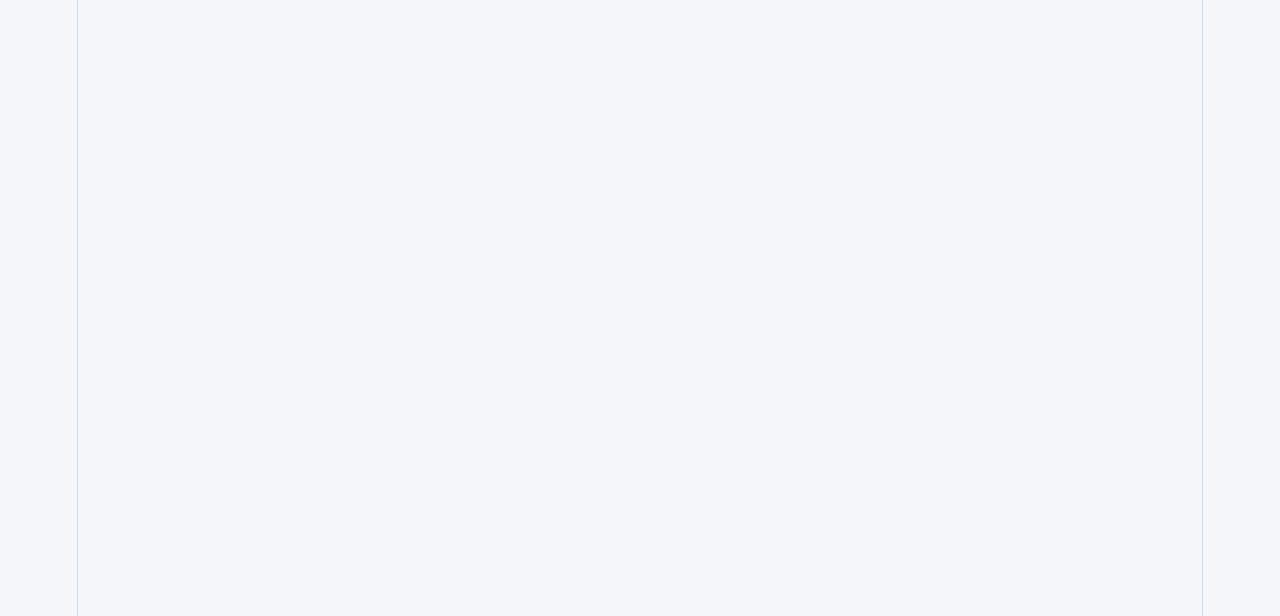
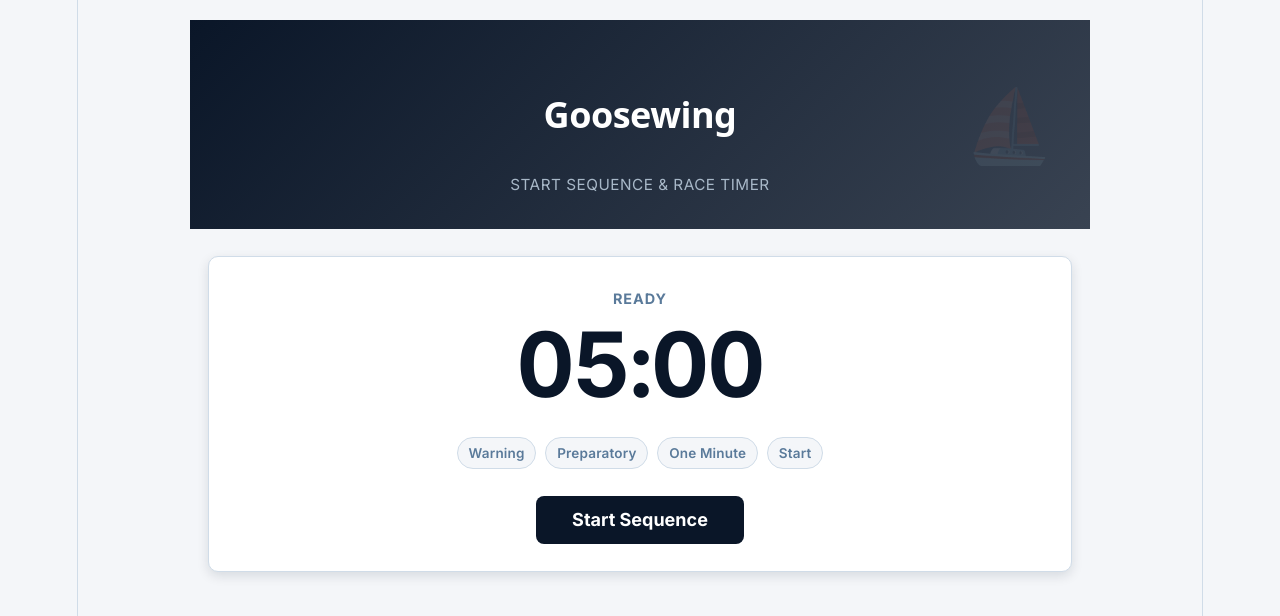
Before and after one commit to DavidForde/Goosewing, a React (Vite) app: page /timer in a window 1280 px wide. Before the commit this address had no page. Shown: the top 616 px of the page. Built offline with nearby package versions, Linux system fonts and the light colour scheme.

Commit message:
add start sequence and race timer

```diff
--- a/src/App.jsx
+++ b/src/App.jsx
@@ -3,6 +3,7 @@ import Home from "./pages/Home";
 import Results from "./pages/Results";
 import Registration from "./pages/Registration";
 import Protests from "./pages/Protests";
+import Timer from "./pages/Timer";
 
 export default function App() {
   return (
@@ -13,6 +14,7 @@ export default function App() {
           <Route path="/results" element={<Results />} />
           <Route path="/registration" element={<Registration />} />
           <Route path="/protests" element={<Protests />} />
+          <Route path="/timer" element={<Timer />} />
         </Routes>
       </div>
     </BrowserRouter>
--- a/src/pages/Home.jsx
+++ b/src/pages/Home.jsx
@@ -24,6 +24,11 @@ export default function Home() {
           <p>Submit and track hearings</p>
         </Link>
 
+        <Link to="/timer" className="card">
+  <h2>⏱ Timer</h2>
+  <p>Start sequence and record finishes</p>
+</Link>
+
       </div>
 
     </div>
--- /dev/null
+++ b/src/pages/Timer.jsx
@@ -0,0 +1,268 @@
+import { useState, useEffect, useRef } from "react";
+
+const SEQUENCE = [
+  { label: "Warning", seconds: 300, signal: "One long" },
+  { label: "Preparatory", seconds: 240, signal: "One long" },
+  { label: "One Minute", seconds: 60, signal: "One long" },
+  { label: "Start", seconds: 0, signal: "One long" },
+];
+
+function formatTime(seconds) {
+  const abs = Math.abs(seconds);
+  const m = Math.floor(abs / 60).toString().padStart(2, "0");
+  const s = (abs % 60).toString().padStart(2, "0");
+  return `${m}:${s}`;
+}
+
+function loadBoats() {
+  try {
+    const raw = localStorage.getItem("goosewing-boats");
+    if (!raw) return [];
+    return JSON.parse(raw);
+  } catch {
+    return [];
+  }
+}
+
+function saveFinishes(finishes) {
+  try {
+    localStorage.setItem("goosewing-timer-finishes", JSON.stringify(finishes));
+  } catch {}
+}
+
+export default function Timer() {
+  const [phase, setPhase] = useState(null); // null = not started
+  const [secondsLeft, setSecondsLeft] = useState(300);
+  const [running, setRunning] = useState(false);
+  const [started, setStarted] = useState(false); // gun has fired
+  const [elapsed, setElapsed] = useState(0); // seconds since gun
+  const [finishes, setFinishes] = useState([]); // { boatId, sailNumber, boatName, elapsed }
+  const [boats, setBoats] = useState([]);
+  const intervalRef = useRef(null);
+
+  useEffect(() => {
+    setBoats(loadBoats());
+  }, []);
+
+  useEffect(() => {
+    if (!running) return;
+
+    intervalRef.current = setInterval(() => {
+      if (!started) {
+        setSecondsLeft((prev) => {
+          const next = prev - 1;
+          // Check if we hit a sequence boundary
+          if (next <= 0) {
+            setStarted(true);
+            setPhase("Racing");
+            return 0;
+          }
+          // Update phase label
+          if (next <= 60) setPhase("One Minute");
+          else if (next <= 240) setPhase("Preparatory");
+          else setPhase("Warning");
+          return next;
+        });
+      } else {
+        setElapsed((prev) => prev + 1);
+      }
+    }, 1000);
+
+    return () => clearInterval(intervalRef.current);
+  }, [running, started]);
+
+  function startSequence() {
+    setPhase("Warning");
+    setSecondsLeft(300);
+    setStarted(false);
+    setElapsed(0);
+    setFinishes([]);
+    setRunning(true);
+  }
+
+  function stopReset() {
+    clearInterval(intervalRef.current);
+    setRunning(false);
+    setStarted(false);
+    setPhase(null);
+    setSecondsLeft(300);
+    setElapsed(0);
+    setFinishes([]);
+  }
+
+  function recordFinish(boat) {
+    if (!started) return;
+    if (finishes.find((f) => f.boatId === boat.id)) return; // already finished
+    const finish = {
+      boatId: boat.id,
+      sailNumber: boat.sailNumber,
+      boatName: boat.boatName,
+      elapsed,
+      position: finishes.length + 1,
+    };
+    const next = [...finishes, finish];
+    setFinishes(next);
+    saveFinishes(next);
+  }
+
+  const finishedIds = new Set(finishes.map((f) => f.boatId));
+  const unfinished = boats.filter((b) => !finishedIds.has(b.id));
+
+  function getPhaseColour() {
+    if (!phase) return "#0a1628";
+    if (started) return "#1a6b1a";
+    if (phase === "One Minute") return "#b8360a";
+    if (phase === "Preparatory") return "#8a6800";
+    return "#0a1628";
+  }
+
+  return (
+    <div className="app">
+      <header className="header" style={{ background: `linear-gradient(135deg, ${getPhaseColour()} 0%, ${getPhaseColour()}cc 100%)` }}>
+        <h1>Goosewing</h1>
+        <p className="subtitle">Start Sequence & Race Timer</p>
+      </header>
+
+      <section className="panel">
+        {/* Phase label */}
+        <div style={{ textAlign: "center", marginBottom: "0.5rem" }}>
+          <span style={{
+            fontSize: "0.8rem",
+            fontWeight: 700,
+            textTransform: "uppercase",
+            letterSpacing: "1px",
+            color: started ? "#1a6b1a" : phase === "One Minute" ? "#b8360a" : "#5a7a9a"
+          }}>
+            {phase ?? "Ready"}
+          </span>
+        </div>
+
+        {/* Main clock */}
+        <div style={{
+          fontSize: "5rem",
+          fontWeight: 700,
+          textAlign: "center",
+          fontVariantNumeric: "tabular-nums",
+          letterSpacing: "-2px",
+          color: started ? "#1a6b1a" : "#0a1628",
+          lineHeight: 1,
+          marginBottom: "1.5rem",
+        }}>
+          {started ? formatTime(elapsed) : formatTime(secondsLeft)}
+        </div>
+
+        {/* Sequence indicators */}
+        {!started && (
+          <div style={{ display: "flex", justifyContent: "center", gap: "0.5rem", marginBottom: "1.5rem" }}>
+            {SEQUENCE.map((s) => (
+              <div key={s.label} style={{
+                padding: "0.25rem 0.6rem",
+                borderRadius: "999px",
+                fontSize: "0.75rem",
+                fontWeight: 600,
+                background: phase === s.label ? "#0a1628" : "#f4f6f9",
+                color: phase === s.label ? "#fff" : "#5a7a9a",
+                border: "1.5px solid",
+                borderColor: phase === s.label ? "#0a1628" : "#d0dce8",
+              }}>
+                {s.label}
+              </div>
+            ))}
+          </div>
+        )}
+
+        {/* Controls */}
+        <div style={{ display: "flex", gap: "0.75rem", justifyContent: "center" }}>
+          {!running ? (
+            <button onClick={startSequence} style={{
+              padding: "0.75rem 2rem",
+              background: "#0a1628",
+              color: "#fff",
+              border: "none",
+              borderRadius: "8px",
+              fontSize: "1rem",
+              fontWeight: 700,
+              cursor: "pointer",
+              fontFamily: "inherit",
+            }}>
+              Start Sequence
+            </button>
+          ) : (
+            <button onClick={stopReset} style={{
+              padding: "0.75rem 2rem",
+              background: "#c0392b",
+              color: "#fff",
+              border: "none",
+              borderRadius: "8px",
+              fontSize: "1rem",
+              fontWeight: 700,
+              cursor: "pointer",
+              fontFamily: "inherit",
+            }}>
+              Reset
+            </button>
+          )}
+        </div>
+      </section>
+
+      {/* Finish buttons — only show after gun */}
+      {started && unfinished.length > 0 && (
+        <section className="panel">
+          <h2>Record finish</h2>
+          <p className="hint">Tap a boat as it crosses the line.</p>
+          <div style={{ display: "flex", flexWrap: "wrap", gap: "0.6rem" }}>
+            {unfinished.map((boat) => (
+              <button key={boat.id} onClick={() => recordFinish(boat)} style={{
+                padding: "0.75rem 1.25rem",
+                background: "#1e3a5f",
+                color: "#fff",
+                border: "none",
+                borderRadius: "8px",
+                fontSize: "0.9rem",
+                fontWeight: 700,
+                cursor: "pointer",
+                fontFamily: "inherit",
+                minWidth: "5rem",
+              }}>
+                {boat.sailNumber}
+              </button>
+            ))}
+          </div>
+        </section>
+      )}
+
+      {/* Finishes recorded */}
+      {finishes.length > 0 && (
+        <section className="panel">
+          <h2>Finishes</h2>
+          <table className="results">
+            <thead>
+              <tr>
+                <th>Pos</th>
+                <th>Sail #</th>
+                <th>Boat</th>
+                <th>Elapsed</th>
+              </tr>
+            </thead>
+            <tbody>
+              {finishes.map((f) => (
+                <tr key={f.boatId}>
+                  <td>{f.position}</td>
+                  <td className="sail-number">{f.sailNumber}</td>
+                  <td>{f.boatName}</td>
+                  <td style={{ fontVariantNumeric: "tabular-nums" }}>{formatTime(f.elapsed)}</td>
+                </tr>
+              ))}
+            </tbody>
+          </table>
+        </section>
+      )}
+
+      {started && unfinished.length === 0 && finishes.length > 0 && (
+        <section className="panel" style={{ textAlign: "center", color: "#1a6b1a", fontWeight: 600 }}>
+          All boats finished — results saved.
+        </section>
+      )}
+    </div>
+  );
+}
```
